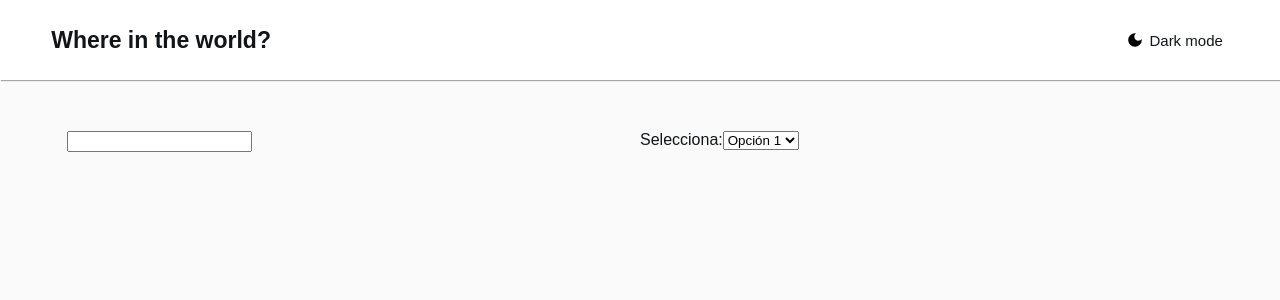
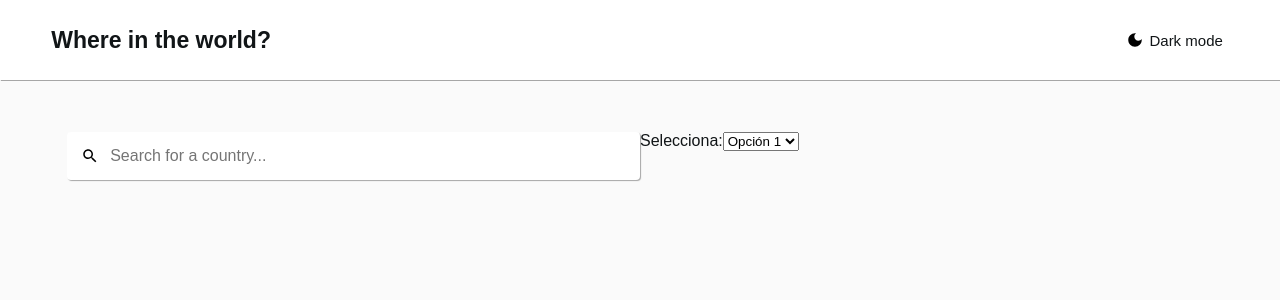
Before and after one commit to sochoa885/Frontend-Countries-with-color-theme-switcher, a React (Vite) app: page / in a window 1280 px wide. Shown: the top 300 px of the page. Built offline with nearby package versions, Linux system fonts and the light colour scheme.

Commit message:
Ajustes modo oscuro

```diff
--- a/src/App.jsx
+++ b/src/App.jsx
@@ -1,7 +1,7 @@
 import { useState, useEffect } from "react";
 import { Navbar } from "./components/Navbar/Navbar";
 import "./App.css";
-import { Container } from "./components/container";
+import { Container } from "./components/Container";
 
 
 export const App = () => {
--- a/src/app.css
+++ b/src/app.css
@@ -1,6 +1,8 @@
 @import url('./styles/var.css');
 
-body{
+body {
+    color: var(--text-primary);
+    font-weight: 300;
     background-color: var(--background);
-    color: var(--text-primary);
+    transition: background-color 0.2s ease-in-out;
 }
--- a/src/components/Container.css
+++ b/src/components/Container.css
@@ -1,26 +1,8 @@
 @import url('./../styles/var.css');
 
 .main {
-    margin: var(--margin);
-    display: grid;
-    grid-template-columns: 1fr 1fr;
+    background-color: var(--background);
+    transition: var(--transition);
+    min-height: calc(90vh - 1px);
+    margin-top: 1px;
 }
-
-.select-region {
-    margin-right: 16px;
-}
-
-.input-search {
-    margin-left: 16px;
-}
-
-@media (max-width: 600px) {
-    .main {
-        grid-template-columns: 1fr;
-    }
-
-    .input-search,
-    .select-region {
-        margin: 8px 0;
-    }
-}
--- a/src/components/Container.jsx
+++ b/src/components/Container.jsx
@@ -1,19 +1,10 @@
 import "./Container.css";
+import { Filtros } from "./Filtros/Filtros";
 
 export const Container = () => {
-    return (
-        <div className="main">
-            <div className="input-search">
-                <input type="text" id="search" />
-            </div>
-            <div className="select-region">
-                <label htmlFor="region">Selecciona:</label>
-                <select id="region">
-                    <option value="opcion1">Opción 1</option>
-                    <option value="opcion2">Opción 2</option>
-                    <option value="opcion3">Opción 3</option>
-                </select>
-            </div>
-        </div>
-    );
+  return (
+    <div className="main">
+      <Filtros />
+    </div>
+  );
 };
--- /dev/null
+++ b/src/components/Filtros/Filtros.css
@@ -0,0 +1,51 @@
+.filtros {
+    padding: var(--margin);
+    display: grid;
+    grid-template-columns: 1fr 1fr;
+}
+
+.div-region {
+    margin-right: 16px;
+}
+
+.input-search {
+    margin-left: 16px;
+    background-color: var(--elements);
+    display: flex;
+    align-items: center;
+    box-shadow: var(--shadow);
+    border-radius: 4px;
+    padding: 14px;
+}
+
+.input-search .search-icon {
+    background-image: url('/images/search-icon.svg');
+    display: inline-flex;
+    align-items: center;
+    justify-content: center;
+    width: 18px;
+    height: 18px;
+    background-size: cover;
+    filter: var(--filter);
+}
+
+.input-search .search {
+    background-color: var(--elements);
+    color: var(--text-secondary);
+    border: none;
+    outline: none;
+    margin-left: 10px;
+    font-size: 16px;
+    width: 100%;
+}
+
+@media (max-width: 600px) {
+    .filtros {
+        grid-template-columns: 1fr;
+    }
+
+    .input-search,
+    .div-region {
+        margin: 8px 0;
+    }
+}
--- a/src/components/Filtros/Filtros.jsx
+++ b/src/components/Filtros/Filtros.jsx
@@ -0,0 +1,20 @@
+import "./Filtros.css";
+
+export const Filtros = () => {
+  return (
+    <div className="filtros">
+      <div className="input-search">
+        <i className="search-icon"></i>
+        <input className="search" type="text" id="search" placeholder="Search for a country..." />
+      </div>
+      <div className="div-region">
+        <label htmlFor="region">Selecciona:</label>
+        <select className="select-region" id="region">
+          <option value="opcion1">Opción 1</option>
+          <option value="opcion2">Opción 2</option>
+          <option value="opcion3">Opción 3</option>
+        </select>
+      </div>
+    </div>
+  );
+};
--- a/src/components/Navbar/Navbar.css
+++ b/src/components/Navbar/Navbar.css
@@ -6,6 +6,7 @@
     height: 10vh;
     display: flex;
     align-items: center;
+    transition: var(--transition);
 }
 
 .navbar .banner {
--- a/src/index.css
+++ b/src/index.css
@@ -1,6 +1,4 @@
 body {
     margin: 0;
-    /*transition: all .5s ease-in-out;*/
     font-family: 'Nunito Sans', sans-serif;
-    font-weight: 300;
 }
--- a/src/styles/var.css
+++ b/src/styles/var.css
@@ -1,7 +1,8 @@
 :root {
     --background: hsl(0, 0%, 98%);
+   /* --background: hsl(0, 0%, 50%);*/
     --text-primary: hsl(200, 15%, 8%);
-    --text-secondary: #4e4e4e;
+    --text-secondary: hsl(0, 0%, 52%);
     --accent: #dfb017;
     --accent-hover: #cea315;
     --border: #1f1e1e;
@@ -10,18 +11,20 @@
     --margin: 4vw;
     --icon-mode: url('/images/dark-icon.svg');
     --filter: none;
+    --transition: .2s ease-in-out;
 }
 
 [data-theme='dark'] {
     --background: hsl(207, 26%, 17%);
     --text-primary: hsl(0, 0%, 100%);
-    --text-secondary: #a7a4a4;
+    --text-secondary: hsl(0, 0%, 100%);
     --accent: #6a5acd;
     --accent-hover: #5b4cbe;
     --border: #696969;
-    --shadow: 1px 1px 1px #ffffff1b;
+    --shadow: 1px 1px 1px transparent;
     --elements: hsl(209, 23%, 22%);
     --margin: 4vw;
     --icon-mode: url('/images/light-icon.svg');
     --filter: invert(1);
+    --transition: .2s ease-in-out;
 }
```
Also changed, not shown: public/images/search-icon.svg (added).
